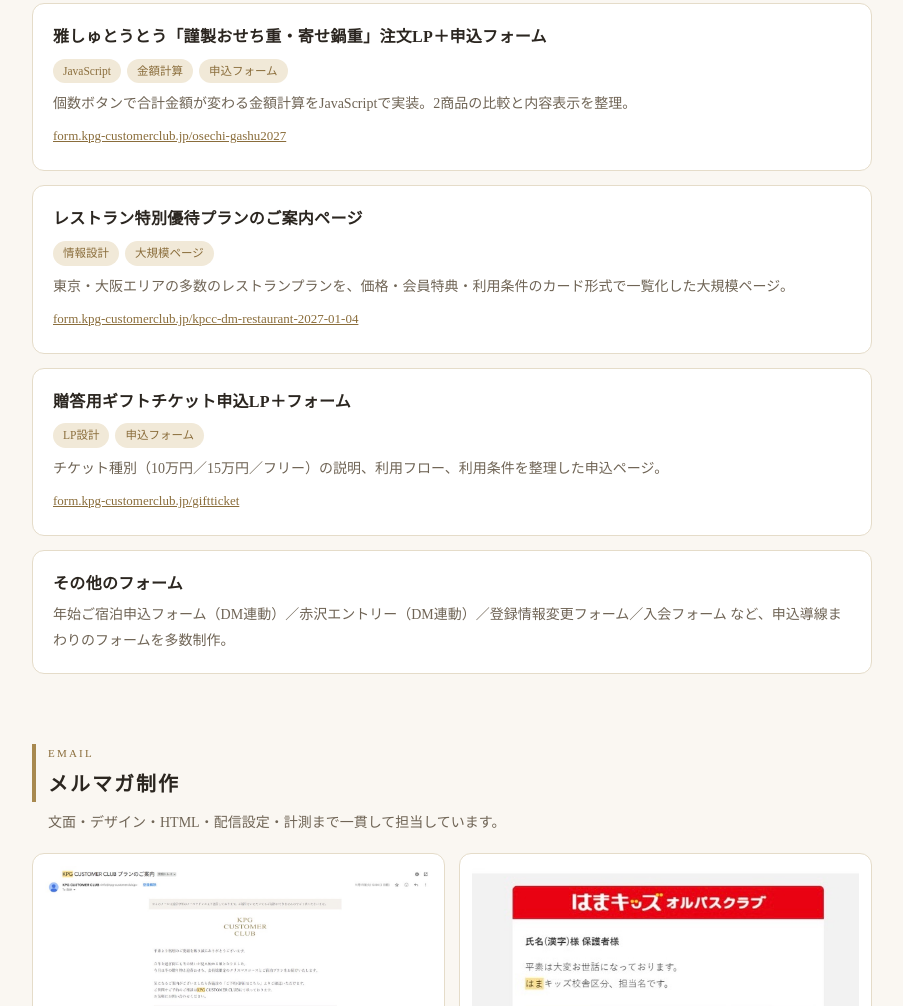
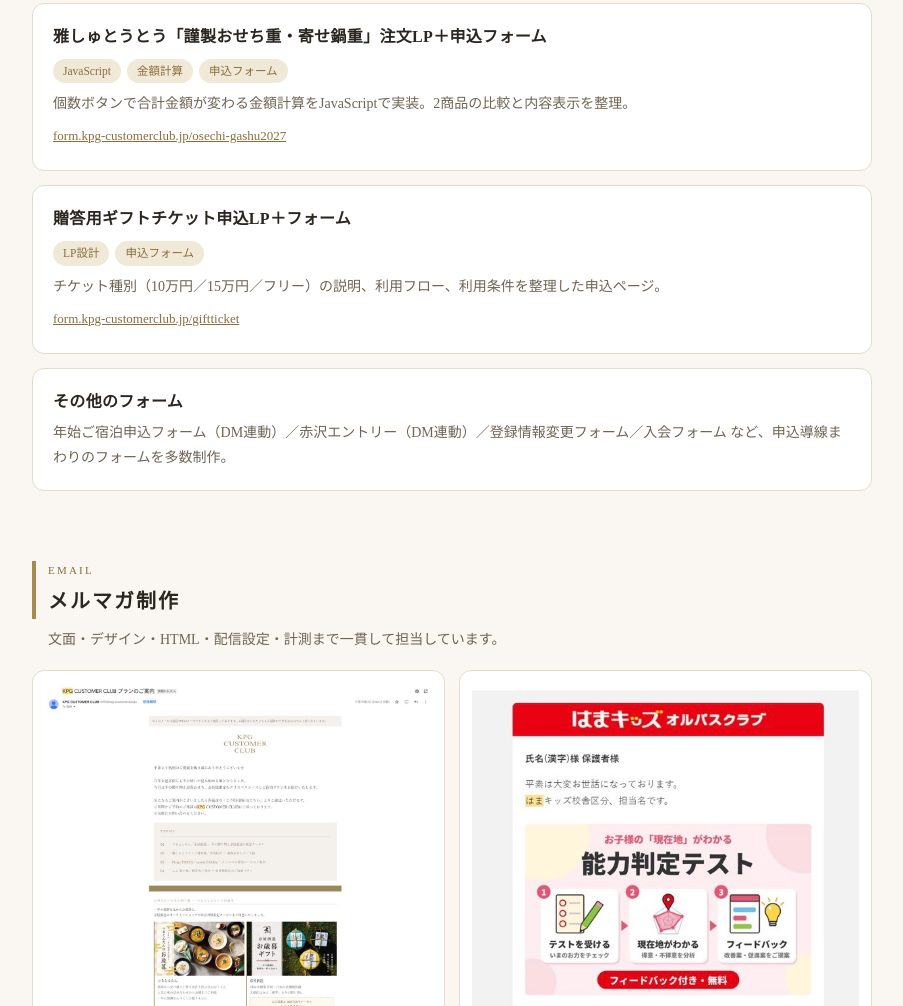
Before and after one commit to shiina-nana/portfolio-site, a plain HTML site: page index.html in a window 1280 px wide. Shown: the part 1512-2518 px from the top of the page, without its empty margins (188-1091 px from the left). Drawn offline with Linux system fonts and the light colour scheme.

Commit message:
会員限定のレストラン特別優待ページの掲載を削除

```diff
--- a/index.html
+++ b/index.html
@@ -185,13 +185,6 @@
   </div>
 
   <div class="card">
-    <h3>レストラン特別優待プランのご案内ページ</h3>
-    <span class="tag">情報設計</span><span class="tag">大規模ページ</span>
-    <p>東京・大阪エリアの多数のレストランプランを、価格・会員特典・利用条件のカード形式で一覧化した大規模ページ。</p>
-    <a href="https://form.kpg-customerclub.jp/kpcc-dm-restaurant-2027-01-04" target="_blank" rel="noopener">form.kpg-customerclub.jp/kpcc-dm-restaurant-2027-01-04</a>
-  </div>
-
-  <div class="card">
     <h3>贈答用ギフトチケット申込LP＋フォーム</h3>
     <span class="tag">LP設計</span><span class="tag">申込フォーム</span>
     <p>チケット種別（10万円／15万円／フリー）の説明、利用フロー、利用条件を整理した申込ページ。</p>
```
Also changed, not shown: 1 other file.
